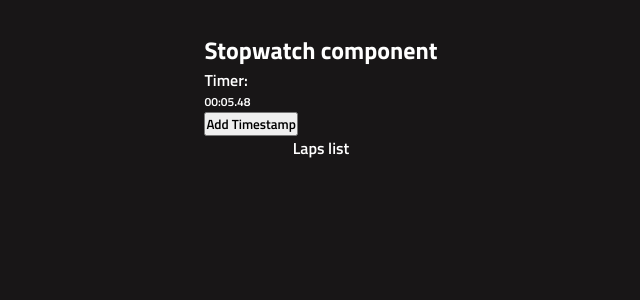
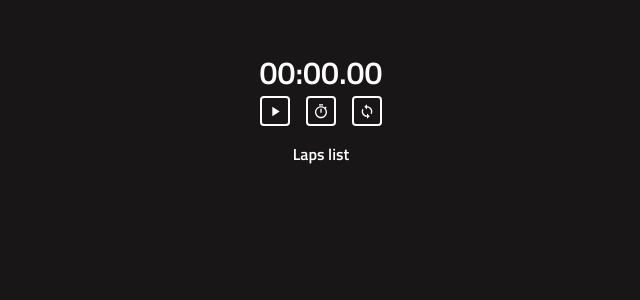
Before and after one commit to snoh666/react-timer-challenge, a React (Create React App) app: page / in a window 1280 px wide. Shown: the top 300 px of the page, without its empty margins (319-959 px from the left). Built offline with nearby package versions, Linux system fonts and the light colour scheme.

Commit message:
Create proper Stopwatch component

```diff
--- /dev/null
+++ b/src/components/Stopwatch/Stopwatch.styled.ts
@@ -0,0 +1,18 @@
+import styled from 'styled-components';
+
+export const Wrapper = styled.div`
+  margin: 1rem 0;
+  display: flex;
+  flex-flow: column nowrap;
+  align-items: center;
+  justify-content: flex-start;
+`;
+
+export const Row = styled.div`
+  max-width: 200px;
+  width: 100%;
+  display: flex;
+  flex-flow: row nowrap;
+  align-items: center;
+  justify-content: space-between;
+`;
--- a/src/components/Stopwatch/Stopwatch.tsx
+++ b/src/components/Stopwatch/Stopwatch.tsx
@@ -1,14 +1,23 @@
 import React, { useEffect, useState } from 'react';
 import { useDispatch } from 'react-redux';
 
+import { ReactComponent as TimerIcon } from '@assets/timer.svg';
+import { ReactComponent as PlayIcon } from '@assets/play_arrow.svg';
+import { ReactComponent as PauseIcon } from '@assets/pause.svg';
+import { ReactComponent as ResetIcon } from '@assets/loop.svg';
 import { AddLap } from '@redux/laps/actions';
 import TimeDisplay from '@components/TimeDisplay';
+import Button from '@components/Button';
+
+import { Wrapper, Row } from './Stopwatch.styled';
 
 const Stopwatch: React.FC = () => {
+  const [isRunning, setIsRunning] = useState(false);
   const [currentTime, setCurrentTime] = useState(0);
   const dispatch = useDispatch();
 
   useEffect(() => {
+    if (!isRunning) return () => {};
     const intervalId = setInterval(() => {
       setCurrentTime(state => state + 1);
     }, 10);
@@ -16,23 +25,37 @@ const Stopwatch: React.FC = () => {
     return () => {
       clearInterval(intervalId);
     };
-  }, []);
+  }, [isRunning]);
+
+  const toggleTimer = () => {
+    setIsRunning(!isRunning);
+  };
 
   const addTimestamp = () => {
     dispatch(AddLap(currentTime));
   };
 
+  const resetTimer = () => {
+    setCurrentTime(0);
+  };
+
   return (
-    <div>
-      <h2>Stopwatch component</h2>
-      <p>Timer:</p>
+    <Wrapper>
       <div>
-        <TimeDisplay time={currentTime} />
+        <TimeDisplay time={currentTime} fontSize='2rem' />
       </div>
-      <button type='button' onClick={() => addTimestamp()}>
-        Add Timestamp
-      </button>
-    </div>
+      <Row>
+        <Button type='button' onClick={toggleTimer}>
+          {isRunning ? <PauseIcon /> : <PlayIcon />}
+        </Button>
+        <Button type='button' onClick={() => addTimestamp()}>
+          <TimerIcon />
+        </Button>
+        <Button type='button' onClick={() => resetTimer()}>
+          <ResetIcon />
+        </Button>
+      </Row>
+    </Wrapper>
   );
 };
 
```
